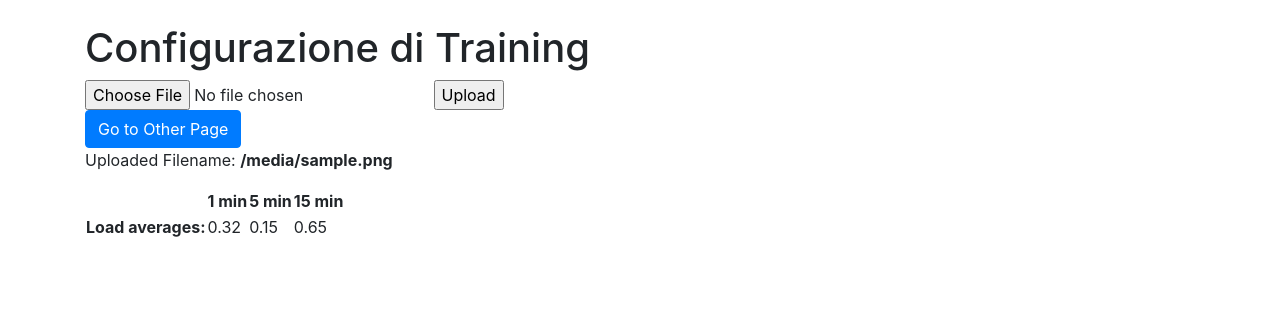
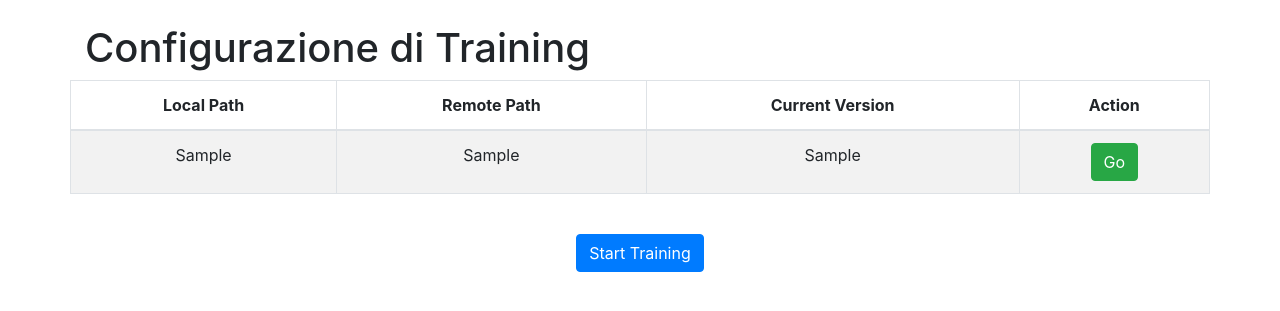
Before and after one commit to ai4prod/ai4prod_ui, a Flask app: template web_ui/web_app/app/templates/page/home/training.html in a window 1280 px wide. Shown: the part 56-367 px from the top of the page. Run offline with Flask 2, Linux system fonts and the light colour scheme; tables that the repository leaves empty hold one stand-in row (values such as "Sample post"); the template is opened without the code that fills it: values that come from a table or form of the project are taken from there, most other values are stand-ins (such as "Sample title", 1, 10 or a date in 2020); some libraries are stand-ins or nearby versions.

Commit message:
handle traning and dataset versioning

```diff
--- a/web_ui/web_app/app/templates/page/home/training.html
+++ b/web_ui/web_app/app/templates/page/home/training.html
@@ -1,33 +1,64 @@
-{% extends "base.html" %} {% block title %}Home{% endblock %} {% block body %}
-
+{% extends 'base.html' %} {% block title %}
+  Home
+{% endblock %} {% block body %}
   <div class="containerd-flex flex-column">
-  {% include "page/component/nav_bar.html" %}
+    {% include 'page/component/nav_bar.html' %}
 
     <div class="container mt-4">
       <h1>Configurazione di Training</h1>
-    <form action="{{url_for('home.training')}}" method="POST" enctype="multipart/form-data">
-      <input type="file" name="file">
-      <input type="submit" value="Upload">
-    </form>
 
-    <a href="{{ url_for('home.training_metrics') }}" class="btn btn-primary">Go to Other Page</a>
-
-    {% if filename %}
-    <p>Uploaded Filename: <b>{{ filename }}</b></p>
-    {% endif %}
-
-    {% include "page/turbo_component/epoch_counter.html" %}
-    {% include "page/turbo_component/loss_chart.html" %}
-
+      <div class="row">
+        <table class="table table-bordered table-striped">
+          <thead>
+            <tr>
+              <th class="text-center">Local Path</th>
+              <th class="text-center">Remote Path</th>
+              <th class="text-center">Current Version</th>
+              <th class="text-center">Action</th>
+            </tr>
+          </thead>
+          <tbody>
+            {% for dataset in dataset_conf %}
+              <tr>
+                <td onclick="expandCell(this)" class="text-center truncate-custom">{{ dataset.local_path }}</td>
+                <td onclick="expandCell(this)" class="text-center truncate-custom">{{ dataset.git_remote_path }}</td>
+                <td onclick="expandCell(this)" class="text-center truncate-custom">{{ dataset.current_version }}</td>
+                <td onclick="expandCell(this)" class="text-center truncate-custom">
+                  <a class="btn btn-success" href="{{ url_for('home.dataset_statistics', dataset_id = dataset.id) }}">Go</a>
+                </td>
+              </tr>
+            {% endfor %}
+          </tbody>
+        </table>
       </div>
 
+      <div class="row justify-content-center mt-4">
+        <button class="btn btn-primary" id="startTraining">Start Training</button>
       </div>
-
-
+      <div class="row justify-content-center mt-4">
+        <div id="result"></div>
+      </div>
+    </div>
 
     <!-- https://stackoverflow.com/a/30011819 -->
     <!-- <script type="text/javascript" src="{{url_for('static', filename='js/index.js')}}"></script> -->
-
   </div>
 
+  <script>
+    $(document).ready(function () {
+      $('#startTraining').click(function () {
+        $.ajax({
+          type: 'POST',
+          url: '/start_training',
+          success: function (data) {
+            $('#result').text(data.result)
+          }
+        })
+      })
+    })
+
+    function expandCell(cell) {
+      cell.classList.toggle('expanded')
+    }
+  </script>
 {% endblock %}
```
Also changed, not shown: web_ui/web_app/app/conf/conf_handler.py (+17 -1 lines), web_ui/web_app/app/home/views.py (+26 -9 lines). Lines whose indentation alone changed are shown as unchanged.
